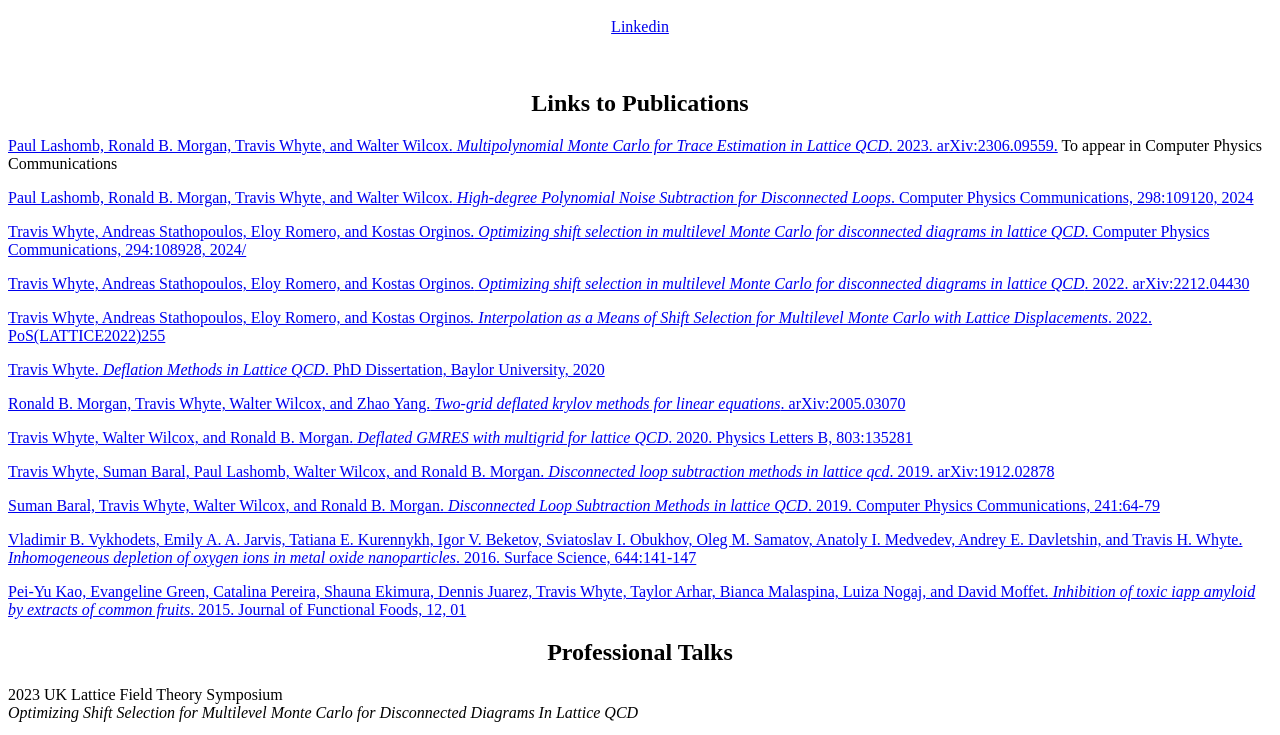
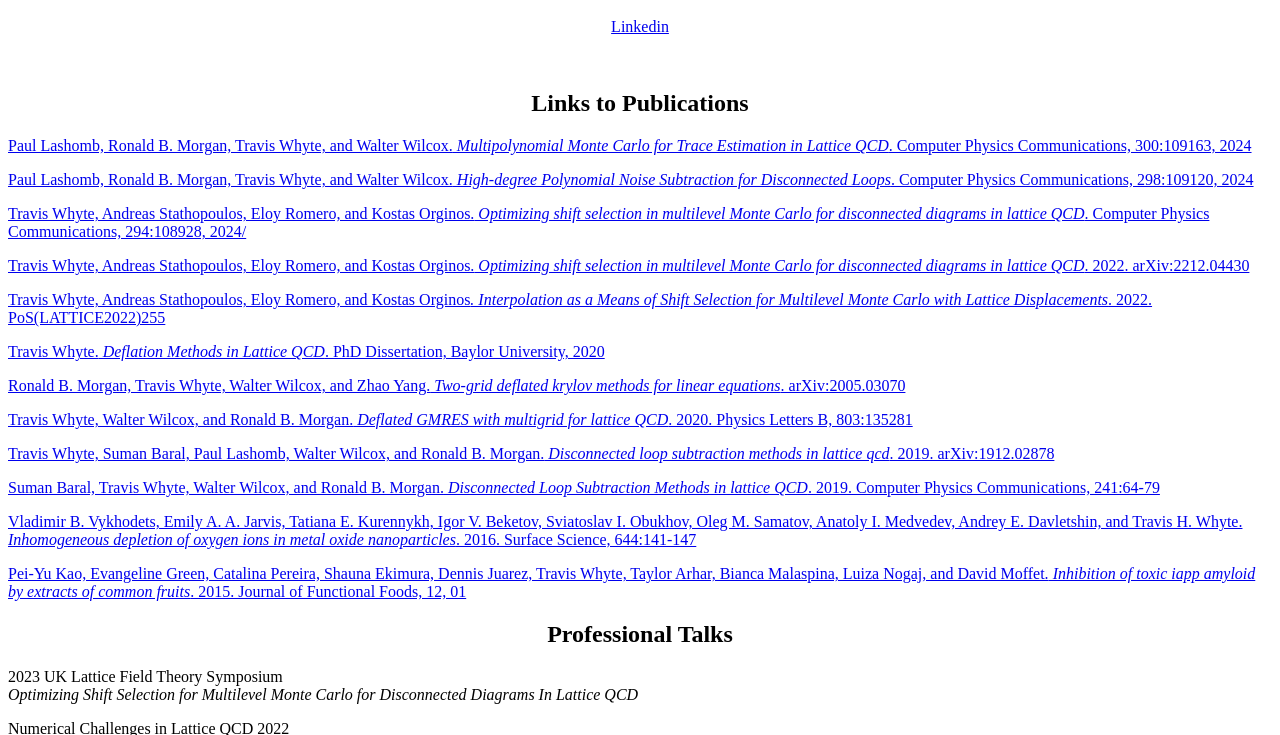
Before and after one commit to twLQCD/twLQCD.github.io, a plain HTML site: page index.html in a window 1280 px wide. Shown: the part 48-783 px from the top of the page. Drawn offline with Linux system fonts and the light colour scheme.

Commit message:
Added link to Comp Phys Comms for most recent publication

```diff
--- a/index.html
+++ b/index.html
@@ -12,7 +12,7 @@ h2 {text-align: center;}
 	<h1>Homepage of Dr. Travis Whyte</h1>
 	<p><center><a href="https://www.linkedin.com/in/travis-whyte/">Linkedin</a></center></p><br>
 	<h2>Links to Publications</h2>
-	<p><a href="https://arxiv.org/pdf/2306.09559.pdf">Paul Lashomb, Ronald B. Morgan, Travis Whyte, and Walter Wilcox.<i> Multipolynomial Monte Carlo for Trace Estimation in Lattice QCD</i>. 2023. arXiv:2306.09559.</a> To appear in Computer Physics Communications</p>
+	<p><a href="https://www.sciencedirect.com/science/article/abs/pii/S0010465524000869">Paul Lashomb, Ronald B. Morgan, Travis Whyte, and Walter Wilcox.<i> Multipolynomial Monte Carlo for Trace Estimation in Lattice QCD</i>. Computer Physics Communications, 300:109163, 2024</a></p>
 	<p><a href="https://www.sciencedirect.com/science/article/pii/S0010465524000432?dgcid=author">Paul Lashomb, Ronald B. Morgan, Travis Whyte, and Walter Wilcox.<i> High-degree Polynomial Noise Subtraction for Disconnected Loops</i>. Computer Physics Communications, 298:109120, 2024</a></p>
 	<p><a href="https://www.sciencedirect.com/science/article/pii/S0010465523002734">Travis Whyte, Andreas Stathopoulos, Eloy Romero, and Kostas Orginos.<i> Optimizing shift selection in multilevel Monte Carlo for disconnected diagrams in lattice QCD</i>. Computer Physics Communications, 294:108928, 2024/<a></p>
 	<p><a href="https://arxiv.org/pdf/2212.04430.pdf">Travis Whyte, Andreas Stathopoulos, Eloy Romero, and Kostas Orginos.<i> Optimizing shift selection in multilevel Monte Carlo for disconnected diagrams in lattice QCD</i>. 2022. arXiv:2212.04430</a></p>
```
